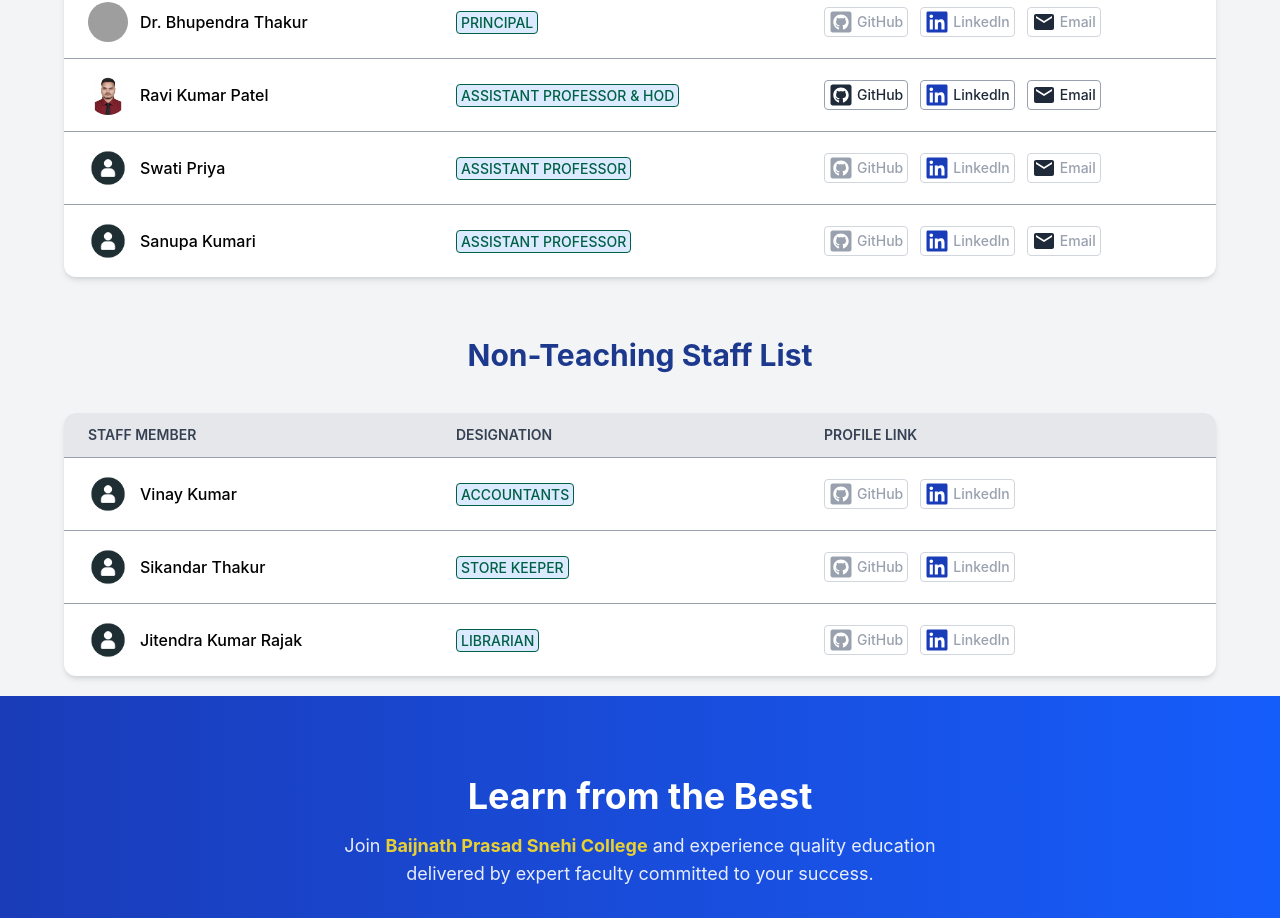
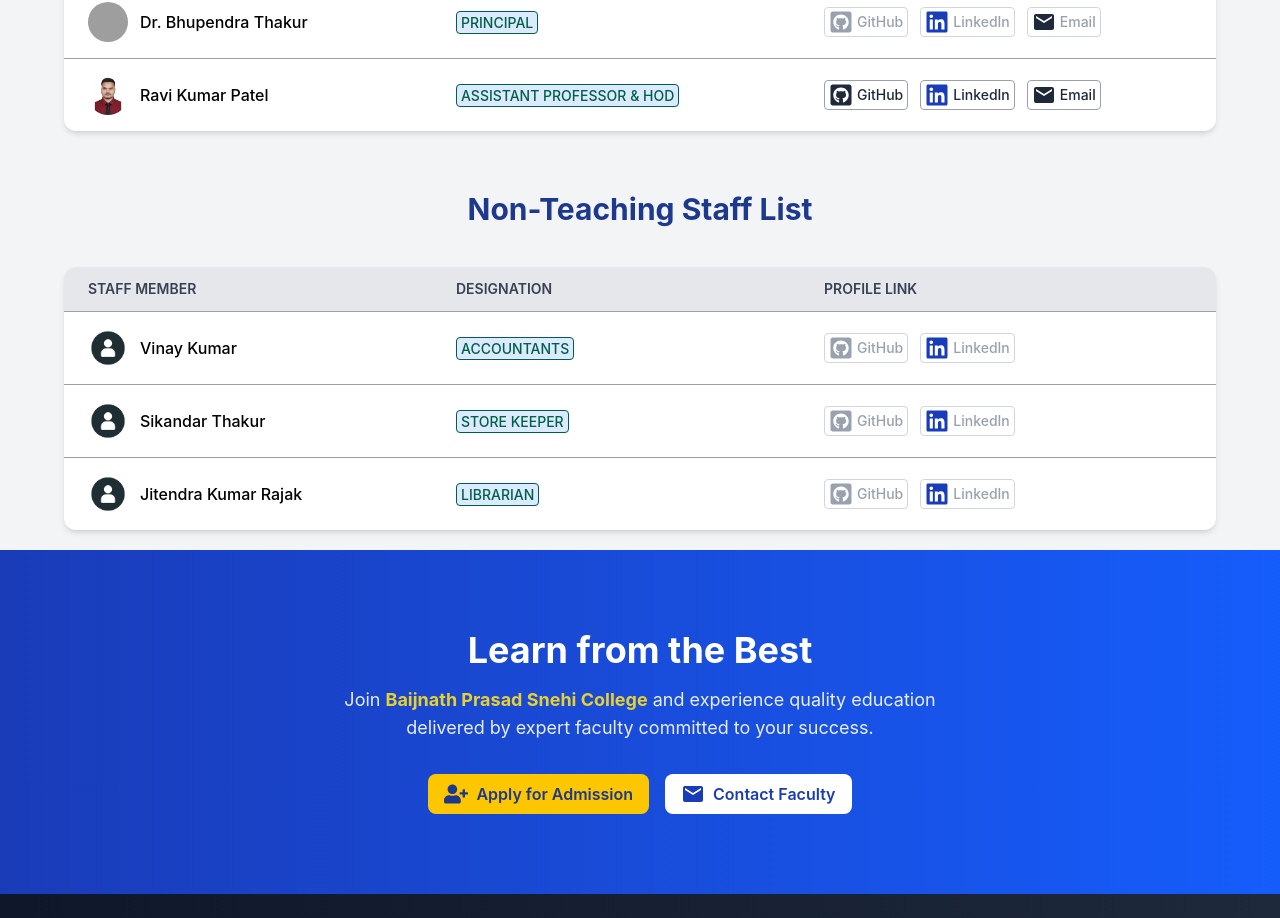
Before and after one commit to ravikrpatel01/bpsc-bca-website, a React (Vite) app: page /faculty/teaching in a window 1280 px wide. Shown: the part 990-1908 px from the top of the page. Built offline with nearby package versions, Linux system fonts and the light colour scheme; grey boxes are pictures that could not be loaded.

Commit message:
removed faculty details

```diff
--- a/src/components/TeachingStaffTable.jsx
+++ b/src/components/TeachingStaffTable.jsx
@@ -20,22 +20,22 @@ const staffData = [
     email: "ravikumarpatel2001@gmail.com",
   },
 
-  {
-    name: "Swati Priya",
-    designation: "Assistant Professor",
-    image: "/images.png",
-    githubLink: "",
-    linkedInLink: "",
-    email: "",
-  },
-  {
-    name: "Sanupa Kumari",
-    designation: "Assistant Professor",
-    image: "/images.png",
-    githubLink: "",
-    linkedInLink: "",
-    email: "",
-  },
+  // {
+  //   name: "Swati Priya",
+  //   designation: "Assistant Professor",
+  //   image: "/images.png",
+  //   githubLink: "",
+  //   linkedInLink: "",
+  //   email: "",
+  // },
+  // {
+  //   name: "Sanupa Kumari",
+  //   designation: "Assistant Professor",
+  //   image: "/images.png",
+  //   githubLink: "",
+  //   linkedInLink: "",
+  //   email: "",
+  // },
 ];
 
 const TeachingStaffTable = () => {
```
